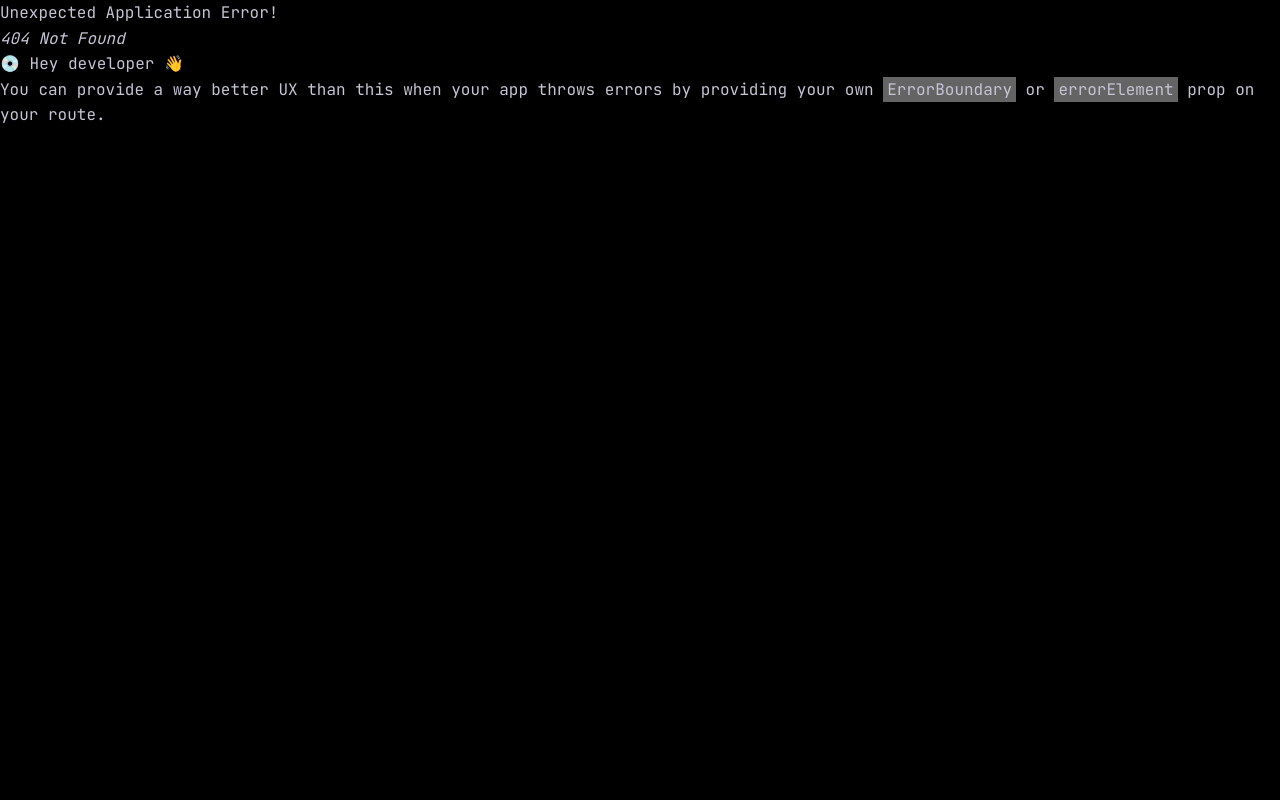
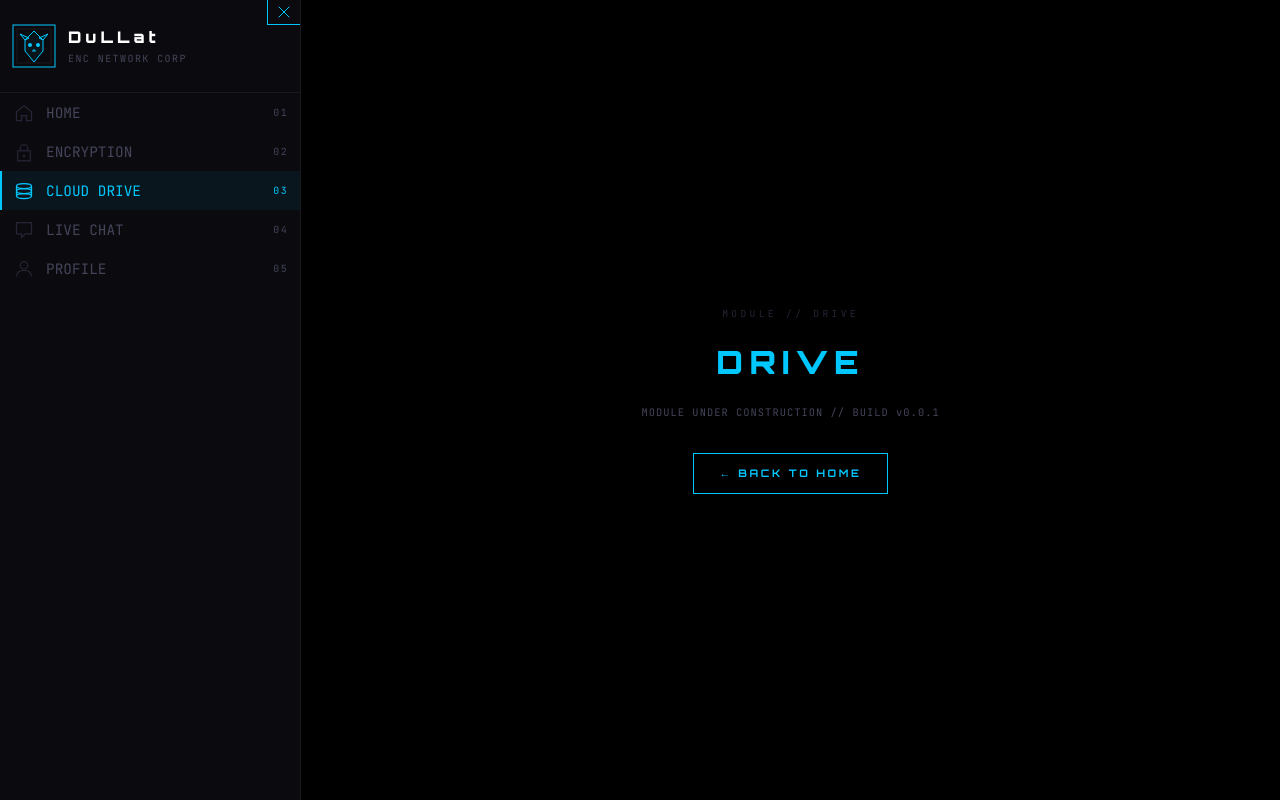
Before and after one commit to Dullat/enc-frontend, a React (Vite) app: page /drive in a window 1280 px wide. Before the commit this address had no page. Built offline with nearby package versions, Linux system fonts and the light colour scheme.

Commit message:
rtk setup and making ACCENT change based to the route and make ui theme act according to ACCENT

```diff
--- a/package.json
+++ b/package.json
@@ -14,9 +14,11 @@
     "@fontsource/jetbrains-mono": "^5.2.8",
     "@fontsource/orbitron": "^5.2.8",
     "@fontsource/share-tech-mono": "^5.2.7",
+    "@reduxjs/toolkit": "^2.11.2",
     "@tailwindcss/vite": "^4.2.1",
     "react": "^19.2.0",
     "react-dom": "^19.2.0",
+    "react-redux": "^9.2.0",
     "react-router-dom": "^7.13.1",
     "tailwindcss": "^4.2.1"
   },
--- a/src/App.jsx
+++ b/src/App.jsx
@@ -5,9 +5,14 @@ import {
   createRoutesFromElements,
   RouterProvider,
 } from "react-router-dom";
+import { Provider } from "react-redux";
+import { store } from "./app/store.js";
 
 import RootLayout from "./layouts/RootLayout.jsx";
 import HomePage from "./pages/HomePage.jsx";
+import LoginPage from "./pages/LoginPage.jsx";
+import Drive from "./pages/Drive.jsx";
+import NotFound from "./pages/NotFound.jsx";
 
 import DedsecBackground from "./theme/DedsecBackground.jsx";
 import Ticker from "./theme/Ticker.jsx";
@@ -19,14 +24,19 @@ function App() {
     createRoutesFromElements(
       <Route path="/" element={<RootLayout />}>
         <Route index element={<HomePage />} />
+        <Route path="/login" element={<LoginPage />} />
+        <Route path="/drive" element={<Drive />} />
+        <Route path="/*" element={<NotFound />} />
       </Route>,
     ),
   );
 
   return (
-    <div className={`min-h-dvh w-full bg-black`}>
-      <RouterProvider router={router} />
-    </div>
+    <Provider store={store}>
+      <div className={`min-h-dvh w-full bg-black`}>
+        <RouterProvider router={router} />
+      </div>
+    </Provider>
   );
 }
 
--- /dev/null
+++ b/src/app/store.js
@@ -0,0 +1,9 @@
+import { configureStore } from "@reduxjs/toolkit";
+import themeslice from "../features/theme/themeSlice.js";
+
+export const store = configureStore({
+  reducer: {
+    theme: themeslice,
+  },
+  devtools: true,
+});
--- a/src/components/Sidebar.jsx
+++ b/src/components/Sidebar.jsx
@@ -1,4 +1,9 @@
 import { useState } from "react";
+import { NavLink } from "react-router-dom";
+import { useSelector, useDispatch } from "react-redux";
+
+import { setAccent } from "../features/theme/themeSlice.js";
+
 import { CloseIcon } from "../svgs/PrimaryIcons.jsx";
 import { DedsecLogo } from "../svgs/DedsecLogo.jsx";
 
@@ -8,10 +13,12 @@ import { hexToRgb } from "../utils/hexToRgb.js";
 const Sidebar = ({
   open,
   handleOpen,
-  active = "profile",
+  active = "home",
   onNav = () => {},
   color = "orange",
 }) => {
+  const dispatch = useDispatch();
+  const ACCENT = useSelector((state) => state.theme.accent);
   return (
     <div
       className={`sticky bg-surface border-0 border-r-[1px] border-r-line top-0 ${
@@ -19,16 +26,17 @@ const Sidebar = ({
       } h-dvh transition-all duration-300 overflow-hidden`}
     >
       <div
-        className={`absolute top-0 right-0 z-[99] border-solid border border-t-0 border-r-0 border-orange py-1 rounded-full border-solid cursor-pointer px-2`}
+        className={`absolute top-0 right-0 z-[99] border-solid border border-t-0 border-r-0 py-1 rounded-full border-solid cursor-pointer px-2`}
+        style={{ color: ACCENT }}
         onClick={handleOpen}
       >
-        <CloseIcon />
+        <CloseIcon color={ACCENT} />
       </div>
       {/* Sidebar top area */}
       <div
         className={`flex gap-3 px-3 py-6 items-center border-0 border-b-[1px] border-b-line`}
       >
-        <DedsecLogo />
+        <DedsecLogo color={ACCENT} />
         <div className={`flex flex-col gap-[.03rem]`}>
           <div
             className={`font-family-display font-[900] tracking-[.25rem] text-white`}
@@ -44,32 +52,38 @@ const Sidebar = ({
       {/* Nav section */}
       <nav className={`flex flex-col w-full`}>
         {NAV_ITEMS.map((item) => {
-          const isActive = active === item.id;
-          const accent = MODULE_ACCENT[active].color;
           return (
-            <button
+            <NavLink
+              to={`${item.to}`}
               key={item.id}
               className={`flex gap-3 py-2 items-center cursor-pointer w-full px-3`}
-              style={{
+              style={({ isActive, isPending }) => ({
                 background: isActive
-                  ? `rgba(${hexToRgb(accent)},0.06)`
+                  ? `rgba(${hexToRgb(ACCENT)},0.06)`
                   : "transparent",
                 borderLeft: isActive
-                  ? `2px solid ${accent}`
+                  ? `2px solid ${ACCENT}`
                   : "2px solid transparent",
-              }}
+              })}
             >
-              <span style={{ color: isActive ? accent : "#252535" }}>
-                <item.icon size={20} color={isActive ? accent : "#252535"} />
+              {({ isActive, isPending }) => (
+                <>
+                  <span style={{ color: isActive ? ACCENT : "#252535" }}>
+                    <item.icon
+                      size={20}
+                      color={isActive ? ACCENT : "#252535"}
+                    />
                   </span>
                   <div
                     className={`flex-1 flex font-family-mono items-center`}
-                style={{ color: isActive ? accent : "#44445A" }}
+                    style={{ color: isActive ? ACCENT : "#44445A" }}
                   >
                     <p className={`text-start text-[.9rem]`}>{item.label}</p>
                     <p className="text-ui-xs ml-auto">{item.seq}</p>
                   </div>
-            </button>
+                </>
+              )}
+            </NavLink>
           );
         })}
       </nav>
--- a/src/data/dedsecData.js
+++ b/src/data/dedsecData.js
@@ -23,11 +23,29 @@ export const MODULE_ACCENT = {
 };
 
 export const NAV_ITEMS = [
-  { id: "home", label: "HOME", seq: "01", icon: HouseIcon },
-  { id: "encrypt", label: "ENCRYPTION", seq: "02", icon: LockIcon },
-  { id: "drive", label: "CLOUD DRIVE", seq: "03", icon: DriveIcon },
-  { id: "chat", label: "LIVE CHAT", seq: "04", icon: ChatIcon },
-  { id: "profile", label: "PROFILE", seq: "05", icon: ProfileIcon },
+  { id: "home", label: "HOME", seq: "01", icon: HouseIcon, to: "/" },
+  {
+    id: "encrypt",
+    label: "ENCRYPTION",
+    seq: "02",
+    icon: LockIcon,
+    to: "encryption",
+  },
+  {
+    id: "drive",
+    label: "CLOUD DRIVE",
+    seq: "03",
+    icon: DriveIcon,
+    to: "drive",
+  },
+  { id: "chat", label: "LIVE CHAT", seq: "04", icon: ChatIcon, to: "chat" },
+  {
+    id: "profile",
+    label: "PROFILE",
+    seq: "05",
+    icon: ProfileIcon,
+    to: "profile",
+  },
 ];
 
 export const FEATURES = [
--- /dev/null
+++ b/src/features/theme/themeSlice.js
@@ -0,0 +1,18 @@
+import { createSlice } from "@reduxjs/toolkit";
+
+const themeSlice = createSlice({
+  name: "theme",
+  initialState: { accent: "#FF6200" },
+  reducers: {
+    setAccent: (state, action) => {
+      state.accent = action.payload;
+    },
+    resetAccent: (state, action) => {
+      state.accent = "#FF6200";
+    },
+  },
+});
+
+export const { setAccent, resetAccent } = themeSlice.actions;
+export default themeSlice.reducer;
+export const selectAccent = (state) => state.theme.accent;
--- a/src/layouts/RootLayout.jsx
+++ b/src/layouts/RootLayout.jsx
@@ -1,14 +1,27 @@
 import { useState, useEffect } from "react";
-import { Outlet } from "react-router-dom";
+import { Outlet, useLocation } from "react-router-dom";
+import { useDispatch } from "react-redux";
+import { setAccent } from "../features/theme/themeSlice.js";
+
 import Sidebar from "../components/Sidebar.jsx";
 import { ChevronRightIcon } from "../svgs/PrimaryIcons.jsx";
 import { MODULE_ACCENT } from "../data/dedsecData.js";
 
 const RootLayout = () => {
+  const location = useLocation();
+  const dispatch = useDispatch();
+
   const [open, setOpen] = useState(true);
   const handleOpen = () => {
     setOpen((prev) => !prev);
   };
+
+  useEffect(() => {
+    const activeId = location.pathname.split("/")[1] || "home";
+    const accent = MODULE_ACCENT[activeId]?.color || null;
+    if (accent) dispatch(setAccent(accent));
+  }, [location.pathname, dispatch]);
+
   return (
     <div className="h-full w-full flex">
       {/* Sidebar for Pc screen Sidebar */}
--- /dev/null
+++ b/src/pages/Drive.jsx
@@ -0,0 +1,65 @@
+import { Link } from "react-router-dom";
+import { useSelector } from "react-redux";
+
+const Drive = () => {
+  const ACCENT = useSelector((state) => state.theme.accent);
+  return (
+    <div
+      className="flex flex-col items-center justify-center w-full"
+      style={{ minHeight: "100vh", padding: "2rem" }}
+    >
+      <div
+        style={{
+          fontFamily: "var(--font-mono)",
+          fontSize: "0.6rem",
+          letterSpacing: "0.35em",
+          color: "#252535",
+          marginBottom: "1rem",
+        }}
+      >
+        MODULE // DRIVE
+      </div>
+      <div
+        style={{
+          fontFamily: "var(--font-display)",
+          fontSize: "2rem",
+          fontWeight: 900,
+          letterSpacing: "0.2em",
+          color: ACCENT,
+        }}
+      >
+        DRIVE
+      </div>
+      <div
+        style={{
+          fontFamily: "var(--font-mono)",
+          fontSize: "0.65rem",
+          letterSpacing: "0.1em",
+          color: "#44445A",
+          marginTop: "1rem",
+        }}
+      >
+        MODULE UNDER CONSTRUCTION // BUILD v0.0.1
+      </div>
+      <Link
+        to={"/"}
+        style={{
+          marginTop: "2rem",
+          fontFamily: "var(--font-display)",
+          fontSize: "0.65rem",
+          fontWeight: 700,
+          letterSpacing: "0.25em",
+          padding: "0.7rem 1.6rem",
+          background: "transparent",
+          border: `1px solid ${ACCENT}`,
+          color: ACCENT,
+          cursor: "pointer",
+        }}
+      >
+        ← BACK TO HOME
+      </Link>
+    </div>
+  );
+};
+
+export default Drive;
--- /dev/null
+++ b/src/pages/NotFound.jsx
@@ -0,0 +1,66 @@
+import { Link, useLocation } from "react-router-dom";
+import { useSelector } from "react-redux";
+
+const NotFound = () => {
+  const ACCENT = useSelector((state) => state.theme.accent);
+  const location = useLocation();
+  return (
+    <div
+      className="flex flex-col items-center justify-center w-full"
+      style={{ minHeight: "100vh", padding: "2rem" }}
+    >
+      <div
+        style={{
+          fontFamily: "var(--font-mono)",
+          fontSize: "0.6rem",
+          letterSpacing: "0.35em",
+          color: "#252535",
+          marginBottom: "1rem",
+        }}
+      >
+        MODULE // {location.pathname.split("/").filter(Boolean).at(-1)}
+      </div>
+      <div
+        style={{
+          fontFamily: "var(--font-display)",
+          fontSize: "2rem",
+          fontWeight: 900,
+          letterSpacing: "0.2em",
+          color: ACCENT,
+        }}
+      >
+        404
+      </div>
+      <div
+        style={{
+          fontFamily: "var(--font-mono)",
+          fontSize: "0.65rem",
+          letterSpacing: "0.1em",
+          color: "#44445A",
+          marginTop: "1rem",
+        }}
+      >
+        MODULE NOT FOUND // BUILD v0.0.1
+      </div>
+      <Link
+        to={"/"}
+        style={{
+          marginTop: "2rem",
+          fontFamily: "var(--font-display)",
+          fontSize: "0.65rem",
+          fontWeight: 700,
+          letterSpacing: "0.25em",
+          padding: "0.7rem 1.6rem",
+          background: "transparent",
+          border: `1px solid ${ACCENT}`,
+          color: ACCENT,
+          cursor: "pointer",
+        }}
+      >
+        ← BACK TO HOME
+      </Link>
+    </div>
+  );
+};
+
+export default NotFound;
--- a/src/theme/DedsecBackground.jsx
+++ b/src/theme/DedsecBackground.jsx
@@ -156,7 +156,7 @@ export default function DedsecBackground({
   return (
     <div
       ref={wrapRef}
-      className={`relative overflow-hidden bg-[#060608] ${className}`}
+      className={`relative overflow-hidden bg-[#060608] w-full ${className}`}
       style={{ isolation: "isolate" }}
     >
       {/* ── GRID ── */}
```
Also changed, not shown: 1 other file (tests, documents, lock files or other folders). Lines whose indentation alone changed are shown as unchanged.
